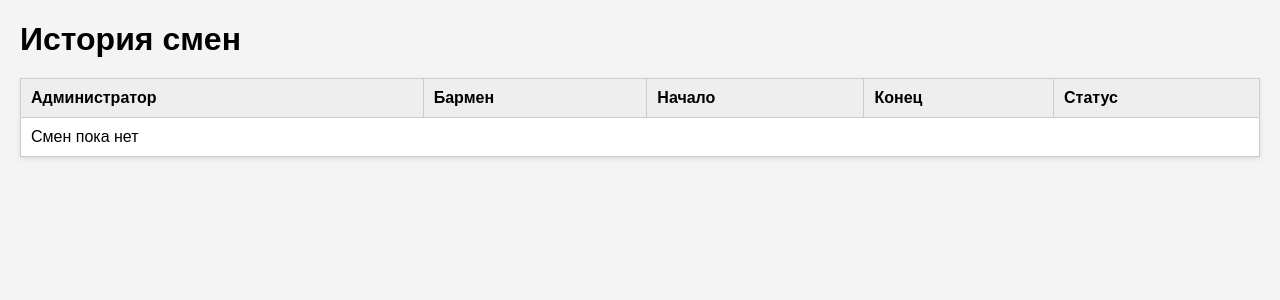
After one commit to HHYYJF/crm_strip, a Django app: template blog/templates/blog/history_smen.html in a window 1280 px wide. The commit adds this page. Shown: the top 300 px of the page. Run offline with Django 5.2, Linux system fonts and the light colour scheme; the template is opened without the code that fills it, so the values that code supplies are empty; parts of the project's set-up code (start-up, migrations or seed data) failed here and were passed over.

Commit message:
✅✅✅

```diff
--- /dev/null
+++ b/blog/templates/blog/history_smen.html
@@ -0,0 +1,105 @@
+<!DOCTYPE html>
+<html lang="ru">
+<head>
+<meta charset="UTF-8">
+<title>История смен</title>
+<style>
+  body {
+    font-family: Arial, sans-serif;
+    margin: 20px;
+    background-color: #f4f4f4;
+  }
+
+  h1 {
+    margin-bottom: 20px;
+  }
+
+  table {
+    border-collapse: collapse;
+    width: 100%;
+    background-color: #fff;
+    box-shadow: 0 2px 5px rgba(0,0,0,0.1);
+  }
+
+  th, td {
+    border: 1px solid #ccc;
+    padding: 10px;
+    text-align: left;
+  }
+
+  th {
+    background-color: #eee;
+  }
+
+  tr.active {
+    background-color: #f7d4d4; /* зеленый для активных */
+  }
+
+  tr.closed {
+    background-color: #d4f7d4; /* красный для закрытых */
+  }
+
+  tr:hover {
+    background-color: #f0f0f0;
+  }
+
+  .actions {
+    display: flex;
+    gap: 10px;
+    justify-content: flex-end;
+  }
+
+  .actions button {
+    padding: 5px 10px;
+    font-size: 14px;
+    border: none;
+    background-color: #2196f3;
+    color: #fff;
+    cursor: pointer;
+    border-radius: 4px;
+  }
+
+  .actions button:hover {
+    background-color: #1976d2;
+  }
+</style>
+</head>
+<body>
+
+<h1>История смен</h1>
+
+<table>
+  <thead>
+    <tr>
+      <th>Администратор</th>
+      <th>Бармен</th>
+      <th>Начало</th>
+      <th>Конец</th>
+      <th>Статус</th>
+    </tr>
+  </thead>
+  <tbody>
+  {% for shift in post %}
+    <tr class="{% if shift.is_active %}active{% else %}closed{% endif %}">
+      <td>{{ shift.admin }}</td>
+      <td>{{ shift.barman }}</td>
+      <td>{{ shift.start_time|date:"d.m.Y H:i" }}</td>
+      <td>
+        {% if shift.end_time %}
+          {{ shift.end_time|date:"d.m.Y H:i" }}
+        {% else %}
+          —
+        {% endif %}
+      </td>
+      <td>{% if shift.is_active %}Активна{% else %}Закрыта{% endif %}</td>
+    </tr>
+  {% empty %}
+    <tr>
+      <td colspan="7">Смен пока нет</td>
+    </tr>
+  {% endfor %}
+  </tbody>
+</table>
+
+</body>
+</html>
```
Also changed, not shown: blog/templates/blog/analysis_service.html (+8 -33 lines), blog/templates/blog/calculation_products.html (+0 -14 lines), blog/templates/blog/select_staff.html (added, +47 -0 lines), blog/migrations/0001_initial.py, blog/migrations/0002_role_params_fre.py (deleted), db.sqlite3.
